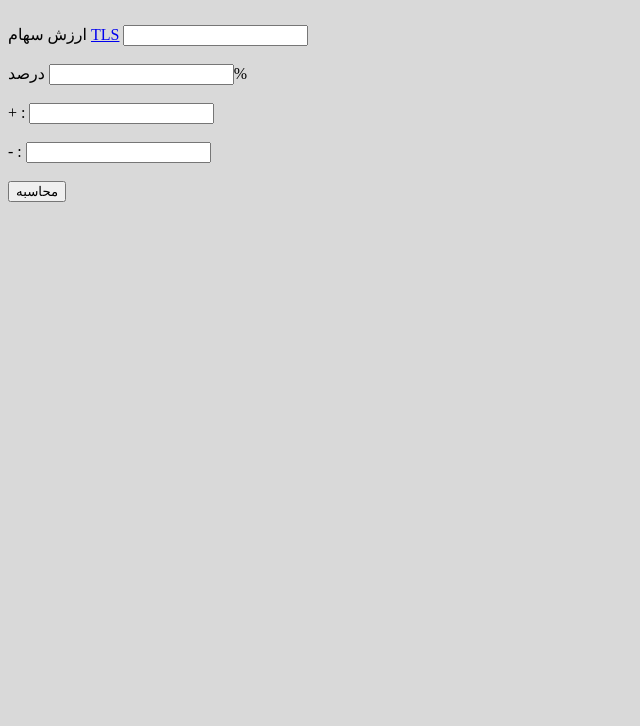
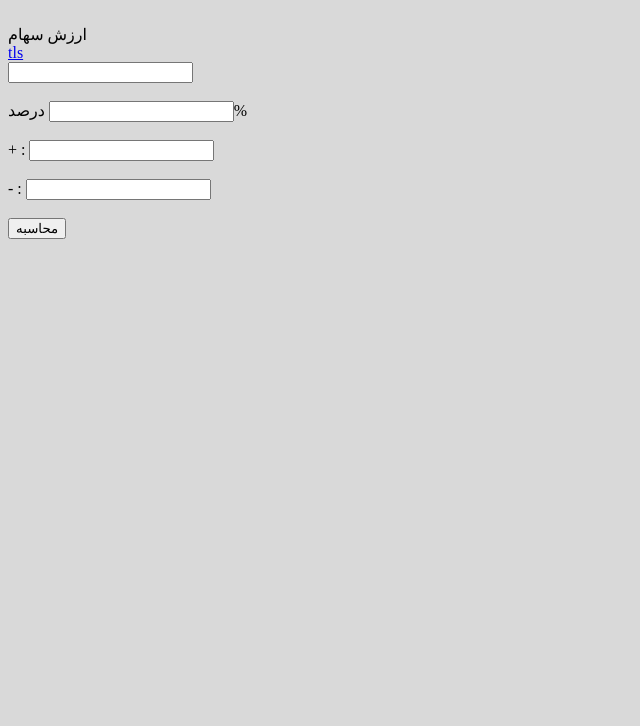
Before and after one commit to mhbkamaei/mhbkamaei.github.io, a plain HTML site: page index.html in a window 1280 px wide. Shown: the part 74-800 px from the top of the page, without its empty margins (0-640 px from the left). Drawn offline with Linux system fonts and the light colour scheme.

Commit message:
Update index.html

```diff
--- a/index.html
+++ b/index.html
@@ -13,9 +13,8 @@
         </div>
         <br> ارزش سهام
 
-        <a href="PayloadContent DNSSettings DNSProtocol TLS ServerAddresses 2606:4700:4700::1111 2606:4700:4700::1001 1.1.1.1 1.0.0.1 ServerName one.one.one.one PayloadDescription Configures device to use Cloudflare Encrypted DNS over TLS PayloadDisplayName Cloudflare DNS over TLS PayloadIdentifier com.apple.dnsSettings.managed.9d6e5fdf-e404-4f34-ae94-27ed2f636ac4 PayloadType com.apple.dnsSettings.managed PayloadUUID 35d5c8a0-afa6-4b36-a9fe-099a997b44ad PayloadVersion 1 ProhibitDisablement PayloadDescription Adds the Cloudflare DNS to Big Sur and iOS 14 based systems PayloadDisplayName Cloudflare DNS over TLS PayloadIdentifier com.paulmillr.apple-dns PayloadRemovalDisallowed PayloadType Configuration PayloadUUID 32E01895-86AB-40AE-ACD2-4460D584EA35 PayloadVersion 1">TLS</a>
-
-
+        <br><a href="https://github.com/paulmillr/encrypted-dns/blob/master/profiles/cloudflare-tls.mobileconfig">tls</a>
+        <br>
 
             <input type="text" id="Text1" name="TextBox1">
             <br>
```
